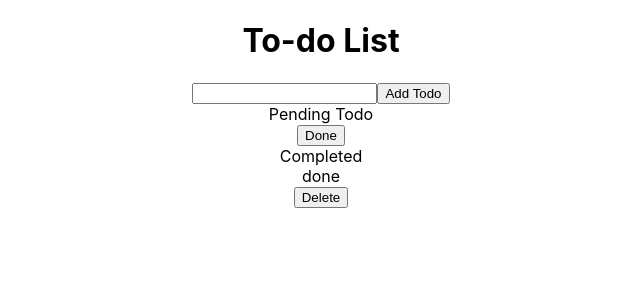
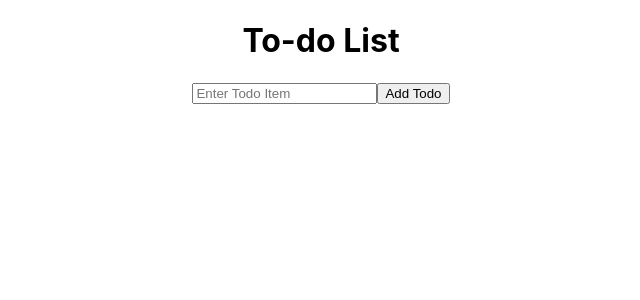
Before and after one commit to ShawnTaylor95/ReactJSDemo, a React (Create React App) app in the folder reactjsdemo/: page / in a window 1280 px wide. Shown: the top 300 px of the page, without its empty margins (319-959 px from the left). Built offline with nearby package versions, Linux system fonts and the light colour scheme.

Commit message:
functionallity

```diff
--- a/reactjsdemo/src/App.js
+++ b/reactjsdemo/src/App.js
@@ -7,22 +7,35 @@ class App extends Component {
     constructor(){
         super()
         this.state = {
-            todoList: 'item2'
+            todoList: 'item2',
+            task: ''
         }
     }
     render(){
         return (
             <div className="App">
                 <h1>To-do List</h1>
-                <input></input>
-                <button onClick={() =>this.addTodo()}>Add Todo</button>
-                <TaskList title={'Pending Todo'} buttonText={'Done'} tasks={this.state.todoList} buttonFunction={this.removeTodo()} />
-                <TaskList title={'Completed'} buttonText={"Delete"} tasks={'done'} buttonFunction={this.removeTodo()} />
+                <form onSubmit={(e) => this.addTodo(e)}>
+                    <input
+                        type='text'
+                        className='input'
+                        placeholder='Enter Todo Item'
+                        value={this.state.task}
+                        onChange={e => this.setState({task: e.target.value})}
+                    />
+                    <button type='submit'> Add Todo</button>
+                </form>
+                {/* <TaskList title={'Pending Todo'} buttonText={'Done'} tasks={this.state.todoList} buttonFunction={this.removeTodo()} />
+                <TaskList title={'Completed'} buttonText={"Delete"} tasks={'done'} buttonFunction={this.removeTodo()} /> */}
             </div>
         );
     }
-    addTodo(){
-        this.setState({ todoList: 'item1'});
+    addTodo(e){
+        //this.setState({ todoList: 'item1'});
+        e.preventDefault();
+        console.log(this.state.task);
+        this.setState({task: ''});
+        console.log(this.state.task);
     }
     removeTodo(){
         if(this.state.todoList != null){
```
Also changed, not shown: 1 other file (tests, documents, lock files or other folders).
